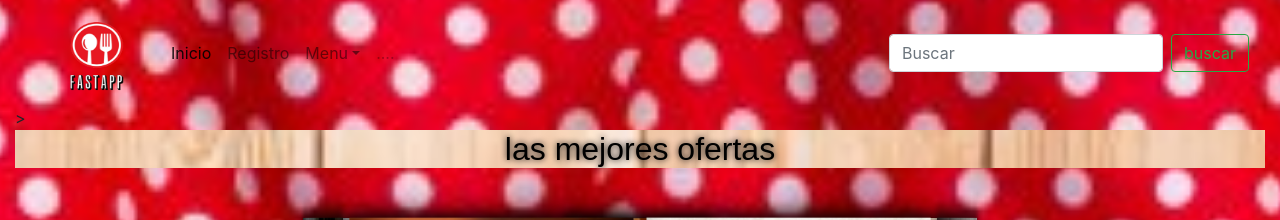
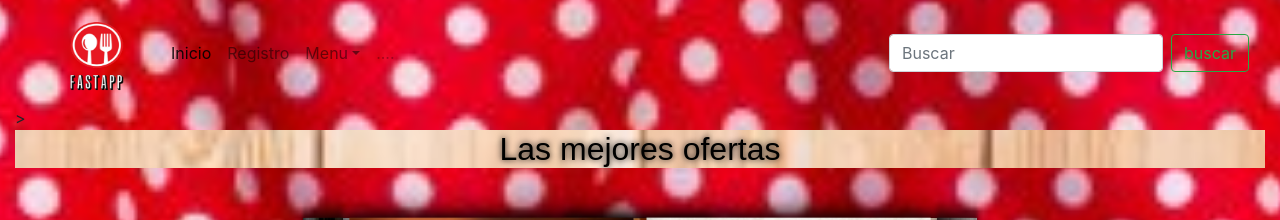
Before and after one commit to Henrry-j98/MYFASTAPP, a React (Create React App) app: page /ofertas in a window 1280 px wide. Shown: the top 220 px of the page. Built offline with nearby package versions, Linux system fonts and the light colour scheme; grey boxes are pictures that could not be loaded.

Commit message:
nueva actualisacion de las ofertas

```diff
--- a/src/pages/carruseOferta.js
+++ b/src/pages/carruseOferta.js
@@ -30,7 +30,7 @@ class carruseOferta extends Component {
 
 </head>
 <body>
-    <h2>las mejores ofertas </h2>
+    <h2>Las mejores ofertas </h2>
     <div className="content-all">
         <div className="content-carrousel">
             <figure><img src={ima1} class="" alt="..."/></figure>
```
